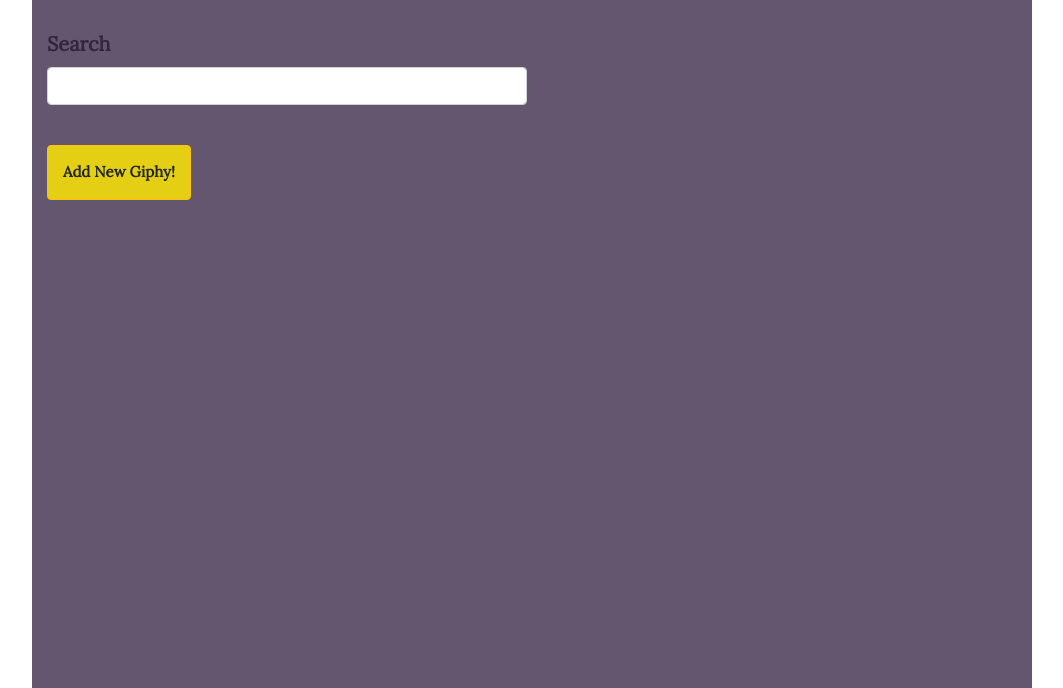
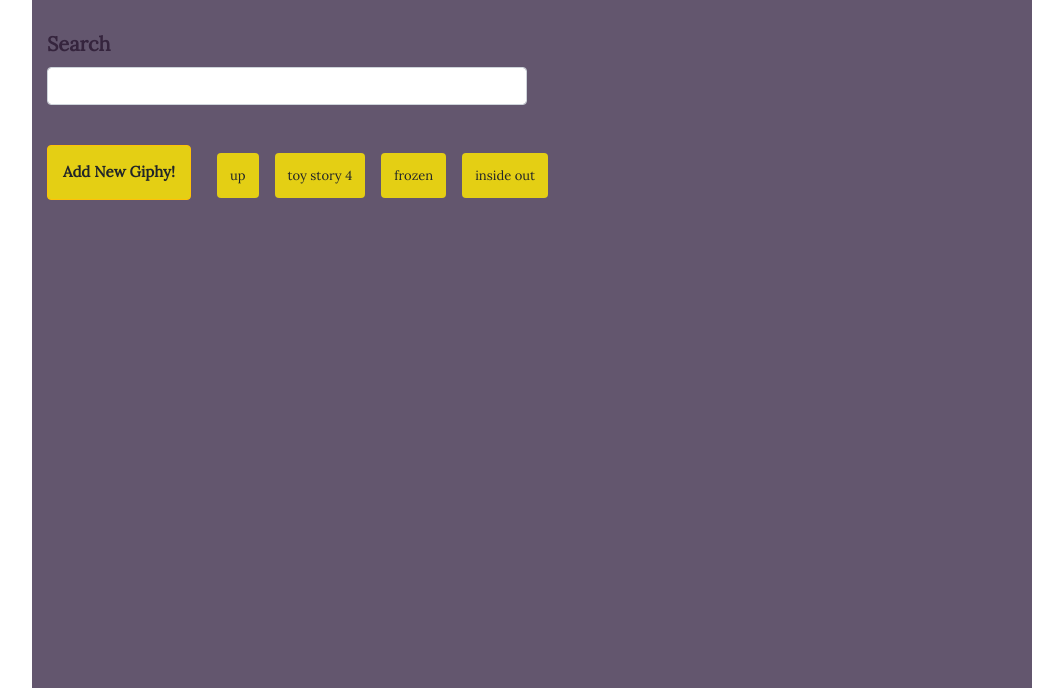
Before and after one commit to elhamposhtiban/giphy, a plain HTML site: page index.html in a window 1280 px wide. Shown: the part 242-930 px from the top of the page, without its empty margins (108-1171 px from the left). Drawn offline with nearby package versions, Linux system fonts and the light colour scheme; a web font is replaced by a local one.

Commit message:
generating functions that can get text from search input and create button of that text

```diff
--- a/assets/css/style.css
+++ b/assets/css/style.css
@@ -1,6 +1,11 @@
 * {
     font-family: 'Be Vietnam', sans-serif;
     font-family: 'Lora', serif;
+}
+
+label {
+    font-size: 20px ;
+    color: rgb(53, 36, 61);
 }
 
 .jumbotron {
@@ -16,13 +21,22 @@
     background-color: rgb(99, 86, 110);
 }
 
+#more-buttons {
+    padding: 12px;
+    margin: 8px 8px 8px 8px;
+    font-size: 13px;
+    background-color: rgb(228, 207, 20);
+}
+
 .btn {
     padding: 15px;
     font-size: 15px;
     background-color: rgb(228, 207, 20);
 }
 
-label {
-    font-size: 20px ;
-    color: rgb(53, 36, 61);
+#buttons-view {
+    width: 70%;
+    margin: -66px -7px 71px 151px;
+    padding: 11px;
+    float: left;
 }
--- a/assets/javascript/app.js
+++ b/assets/javascript/app.js
@@ -2,14 +2,16 @@
 //here we difine one arrays of our gif
 const animations = ["up", "toy story 4", "frozen", "inside out"];
 
-function displayAnimations () {
+function displayAnimationInfo () {
+
     const animation = $(this).attr("data-name");
     const APIKey = "PH3KRjup1KQ8EayuI8G0JSJYv4XM4jPN";
     const queryURL = `https://api.giphy.com/v1/gifs/trending?s=${animation}&range=pg&api_key=${APIKey}`;
-$.ajax ({
+
+    $.ajax ({
     url: queryURL,
     method: "GET"
-}).then(function(response) {
+    }).then(function(response) {
     $("#gif-view").text(JSON.stringify(response));
   });
 }
@@ -21,32 +23,29 @@ function renderButtons () {
 
     for (let i=0; i<animations.length; i++){
 
-      const bt = $("<button>");
-      bt.addclass ("animation");
+      const bt = $("<button class = btn btn-warning id = more-buttons>");
+      bt.addClass ("animation");
       bt.attr ("data-name", animations[i]);
       bt.text (animations[i]);
       $("#buttons-view").append(bt);
 
     }
 }
-//here we define our on click event fot submit button
- $("#submit-button").on("click", function(event) {
-    event.preventDefault();
 
-const gif = $("#gif-input").val();
-const final = $("<button class = final-button>"+gif+"</button>")
+      // This function handles events where one button is clicked
+      $("#add-button").on("click", function(event) {
+        event.preventDefault();
 
-// const APIKey = "PH3KRjup1KQ8EayuI8G0JSJYv4XM4jPN";
-// const queryURL = `https://api.giphy.com/v1/gifs/trending?s=${gif}&range=pg&api_key=${APIKey}`;
-// // Here we run our AJAX call to the OpenWeatherMap API
-// $.ajax({
-//         url: queryURL,
-//         method: "GET"
-//     })
-//     .then(function(response) {
-//          const $salam = $("<img>").attr("src",response.data[2].images.original.url)
-//          $("#hi").append($salam);
-//         // console.log(queryURL);
-//         //  console.log(response)
-//         ;})
-    });
+        // This line grabs the input from the textbox
+        const animation = $("#gif-input").val().trim();
+
+        // Adding the movie from the textbox to our array
+        animations.push(animation);
+        console.log(animations);
+        renderButtons();
+      });
+
+      // Function for displaying the movie info
+      $(document).on("click", ".animation", displayAnimationInfo);
+
+      renderButtons();
```
Also changed, not shown: index.html (+2 -1 lines).
